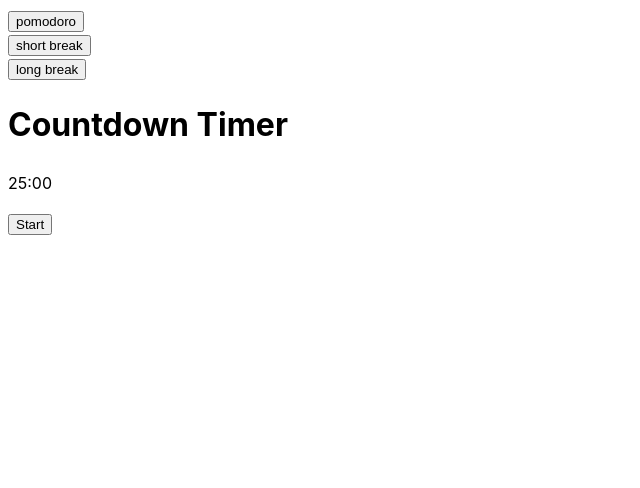
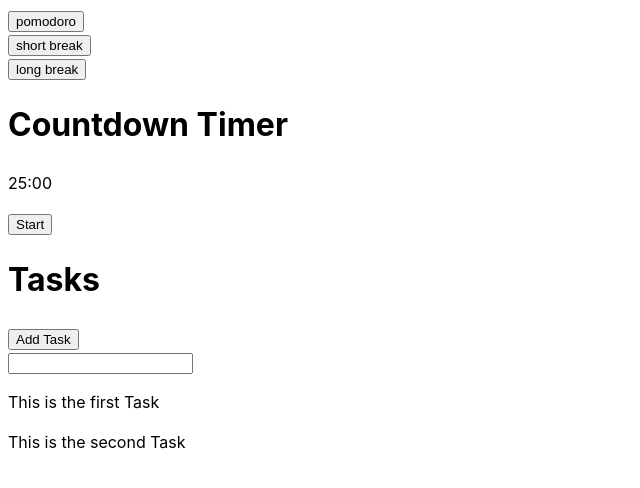
Before and after one commit to Jans3n/Pomodoro, a React (Vite) app: page / in a window 1280 px wide. Shown: the top 488 px of the page, without its empty margins (0-640 px from the left). Built offline with nearby package versions, Linux system fonts and the light colour scheme.

Commit message:
Task list
Initial task list, able to add task

```diff
--- a/src/App.jsx
+++ b/src/App.jsx
@@ -1,6 +1,7 @@
 import React from 'react'
-import CustomButton from './components/customButton'
-import Timer from './components/Timer'
+import CustomButton from './components/UI/CustomButton'
+import Timer from './components/Timer/Timer'
+import TaskList from './components/Tasks/TaskList'
 import './App.css'
 
 function App() {
@@ -8,7 +9,7 @@ function App() {
     <>
       <div>
         <Timer />
-        {/* <CustomButton name="Start" /> */}
+        <TaskList />
       </div>
     </>
   )
--- /dev/null
+++ b/src/components/Tasks/TaskItem.jsx
@@ -0,0 +1,14 @@
+import React, { useEffect, useState } from 'react'
+
+function TaskItem({task, toggleCompleted, editTask, deleteTask}) {
+
+  return(
+    <>
+      <div>
+        <p>{task.text}</p>
+      </div>
+    </>
+  )
+}
+
+export default TaskItem;
--- /dev/null
+++ b/src/components/Tasks/TaskList.jsx
@@ -0,0 +1,51 @@
+import React, { useEffect, useState } from 'react'
+import CustomButton from '../UI/CustomButton';
+import TaskItem from './TaskItem';
+
+function Tasks() {
+
+  const [tasks, setTasks] = useState([
+    {
+      id: 1,
+      text: "This is the first Task",
+      completed: false,
+    },
+    {
+      id: 2,
+      text: "This is the second Task",
+      completed: true,
+    }
+  ])
+  const [taskText, setTaskText] = useState('');
+
+  const addTask = (text) => {
+    const newTask = {
+      id: Date.now(),
+      text: text,
+      completed: false
+    };
+    setTasks([...tasks, newTask])
+    setTaskText('')
+  }
+
+  return (
+    <>
+      <div>
+        <h1 class="title">Tasks</h1>
+        <CustomButton name="Add Task" onClick={() => addTask(taskText)}/>
+        <input type="text" onChange={(e) => setTaskText(e.target.value)}/>
+        <div>
+          {tasks.map(task => (
+            <TaskItem
+              key={task.id}
+              task={task}
+            />
+          ))}
+        </div>
+      </div>
+    </>
+  )
+
+}
+
+export default Tasks;
--- a/src/components/Timer.jsx
+++ b/src/components/Timer/Timer.jsx
@@ -1,5 +1,5 @@
 import React, { useEffect, useState } from 'react'
-import CustomButton from './customButton';
+import CustomButton from '../UI/CustomButton';
 
 const TimerModes = {
   POMODORO: 'pomodoro',
```
Also changed, not shown: src/components/UI/CustomButton.jsx (renamed from src/components/customButton.jsx).
